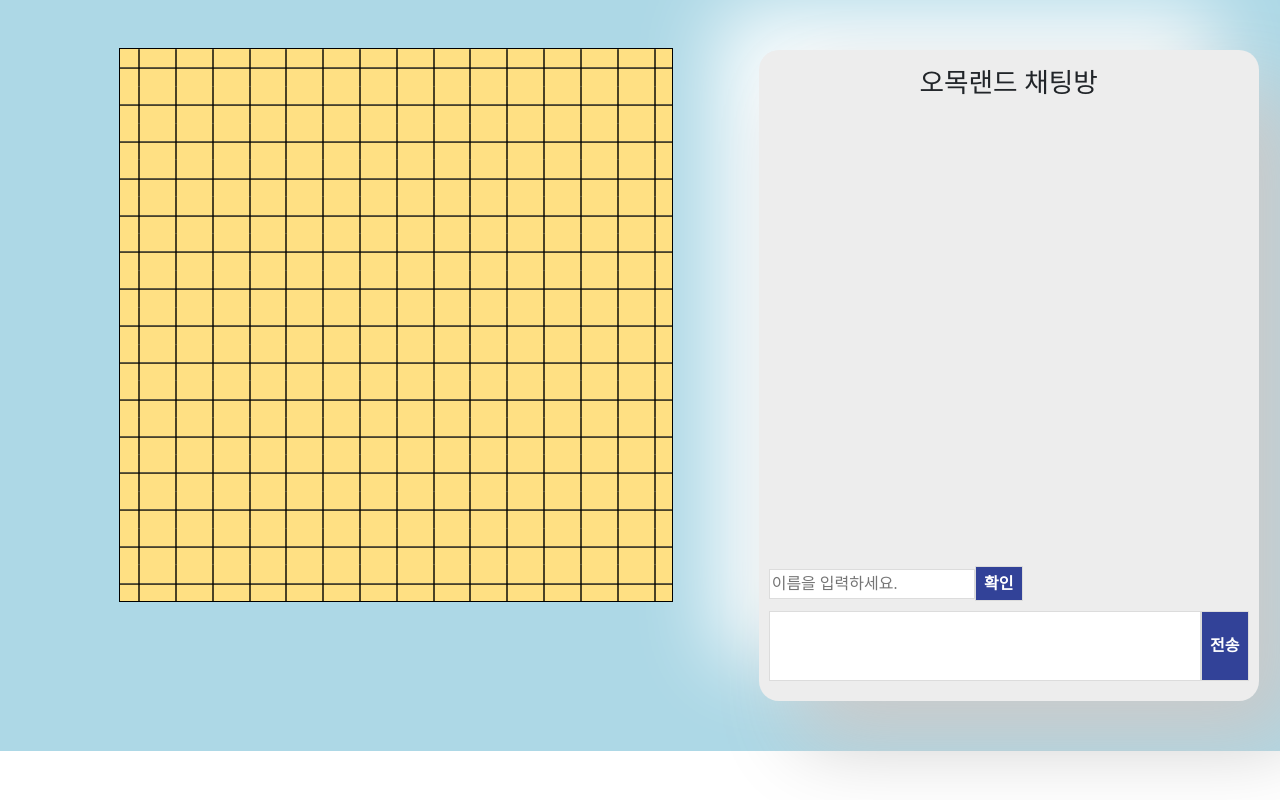
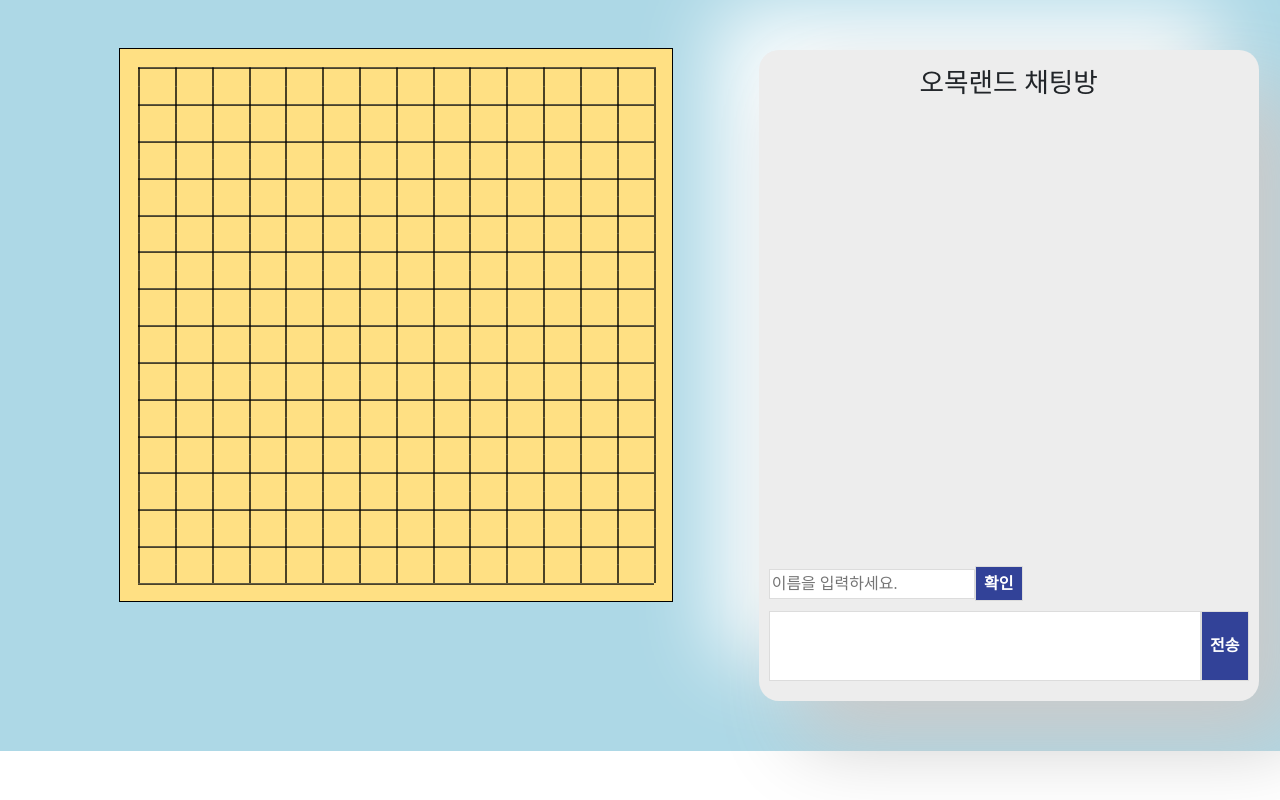
Before and after one commit to ezjing/omok_land, a React (Create React App) app in the folder src/main/omok_land_react/: page /playground/1 in a window 1280 px wide. Built offline with nearby package versions, Linux system fonts and the light colour scheme.

Commit message:
오목판 99.9% 완성

```diff
--- a/src/main/omok_land_react/src/component/playground/Pan.js
+++ b/src/main/omok_land_react/src/component/playground/Pan.js
@@ -11,34 +11,50 @@ function Pan(props) {
         props.coordinate(`${row}, ${col}`)
     }
     return (
-        // <div className={'mx-auto my-5'} style={{ height : '100%'}}>
-        //     <div className={"omok-board box"}>
-        //         {/*기본 19칸 15칸으로 변경하면 css도 바꿔줘야함*/}
-        //         {Array.from({length: 19}, (_, rowIndex) => (
-        //             <div key={rowIndex}>
-        //                 {Array.from({length: 19}, (_, colIndex) => (
-        //                     <div style={{cursor : 'pointer', height : '100%'}} key={colIndex} onClick={() => {clickHandler(rowIndex, colIndex)}}>
-        //                         <div className="cross-container">
-        //                             <hr className="horizontal-line my-0"/>
-        //                             <hr className="vertical-line my-0"/>
-        //                         </div>
-        //                     </div>
-        //                 ))}
-        //             </div>
-        //         ))}
-        //     </div>
-        // </div>
-  <div className={'mx-auto my-5'} style={{ height : '100%'}}>
+        <div className={'mx-auto my-5'} style={{height: '100%'}}>
             <div className={"omok-board box"}>
                 {/*기본 19칸 15칸으로 변경하면 css도 바꿔줘야함*/}
                 {Array.from({length: 15}, (_, rowIndex) => (
                     <div key={rowIndex}>
                         {Array.from({length: 15}, (_, colIndex) => (
-            <div style={{cursor : 'pointer', height : '100%'}} key={colIndex} onClick={() => {clickHandler(rowIndex, colIndex)}}>
+                            <div style={{cursor: 'pointer', height: '100%'}} key={colIndex} onClick={() => {
+                                clickHandler(rowIndex, colIndex)
+                            }}>
+                                {/* 위쪽 */}
+                                {colIndex === 0 ?
+                                    <div className="cross-container">
+                                        <hr className="horizontal-line my-0" style={ rowIndex === 0 ?{width:'50%',left:'50%'}: rowIndex === 14?{width: '50%'}:{}}/>
+                                        <hr className="vertical-line my-0" style={{height: '50%', top: '50%'}}/>
+                                    </div>
+                                    :
+                                    // 아래쪽
+                                    colIndex === 14 ?
+                                        <div className="cross-container">
+                                            <hr className="horizontal-line my-0" style={rowIndex === 0 ?{width:'50%',left:'50%'}: rowIndex === 14?{width: '50%'}:{}}/>
+                                            <hr className="vertical-line my-0" style={{height: '50%'}}/>
+                                        </div>
+                                        :
+                                        // 왼쪽
+                                        rowIndex === 0 ?
+                                            <div className="cross-container">
+                                                <hr className="horizontal-line my-0"
+                                                    style={{width: '50%', left: '50%'}}/>
+                                                <hr className="vertical-line my-0"/>
+                                            </div>
+                                            :
+                                            // 오른쪽
+                                            rowIndex === 14 ?
+                                                <div className="cross-container">
+                                                    <hr className="horizontal-line my-0" style={{width: '50%'}}/>
+                                                    <hr className="vertical-line my-0"/>
+                                                </div>
+                                                // 나머지
+                                                :
                                                 <div className="cross-container">
                                                     <hr className="horizontal-line my-0"/>
                                                     <hr className="vertical-line my-0"/>
                                                 </div>
+                                }
                             </div>
                         ))}
                     </div>
```
Lines whose indentation alone changed are shown as unchanged.
